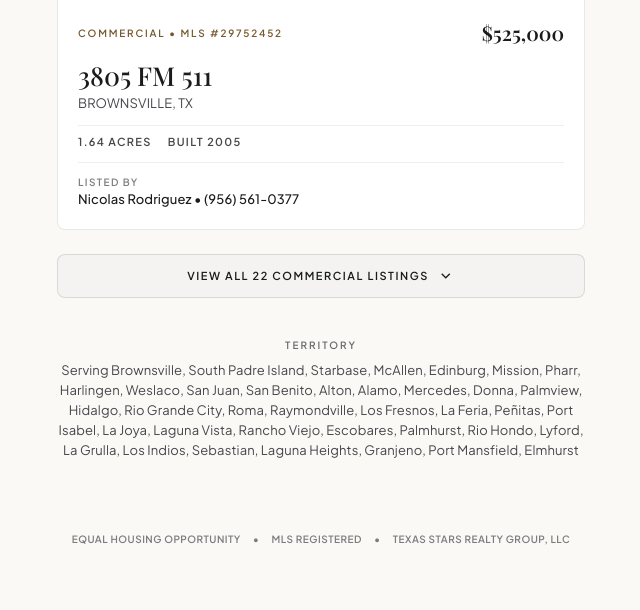
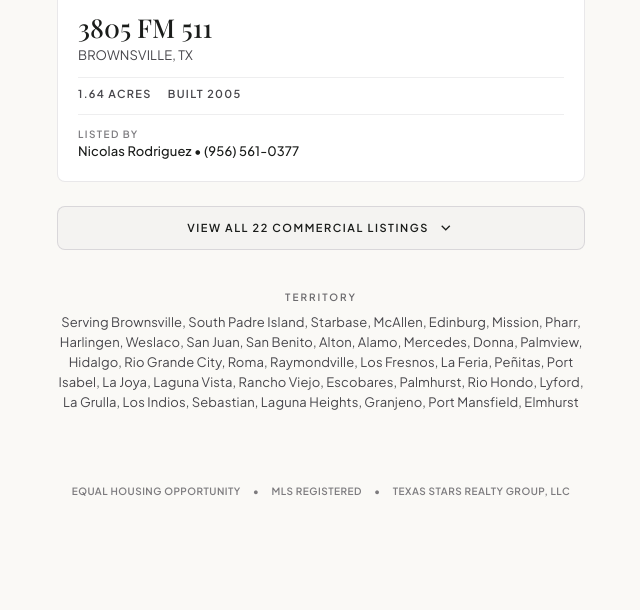
Before and after one commit to bencarneiro/brownsville, a Django app: page / in a window 1280 px wide. Shown: the part 2209-2819 px from the top of the page, without its empty margins (319-959 px from the left). After the commit the page ends 2706 px from the top, so only its background shows below. Run offline with Django 5.2, Linux system fonts and the light colour scheme; data comes from the database, SQL or seed files in the repository; some libraries are stand-ins or nearby versions; some web fonts are replaced.

Commit message:
fix the spacing at the top of the homepage

```diff
--- a/app/brownsville/templates/home.html
+++ b/app/brownsville/templates/home.html
@@ -185,7 +185,7 @@
         </nav>
         <main class="flex flex-col relative w-full bg-surface min-h-screen">
             <div
-                class="flex flex-col items-center justify-center text-center w-full max-w-xl mx-auto px-6 py-16 gap-10 text-on-surface"
+                class="flex flex-col items-center justify-center text-center w-full max-w-xl mx-auto px-6 py-4 gap-10 text-on-surface"
             >
 
                 <div id="home" class="scroll-mt-24 flex flex-col items-center gap-3">
```
